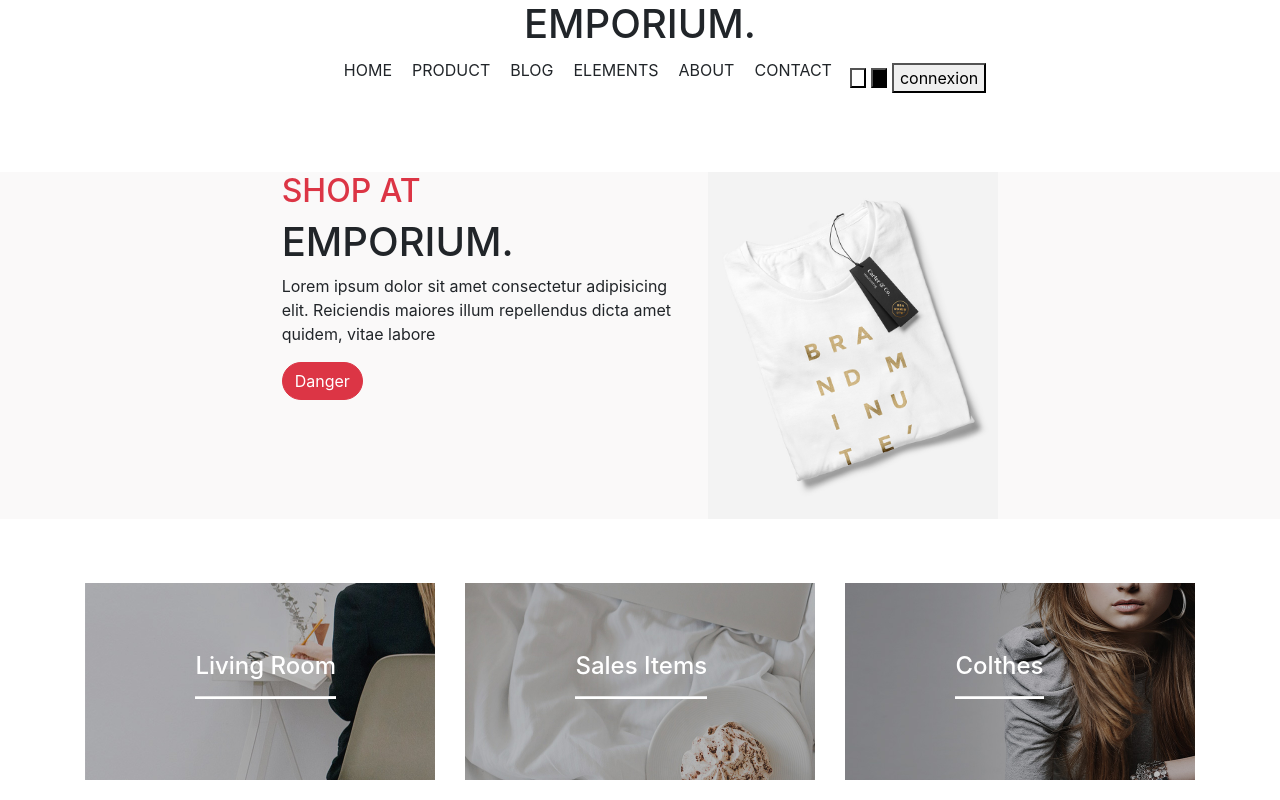
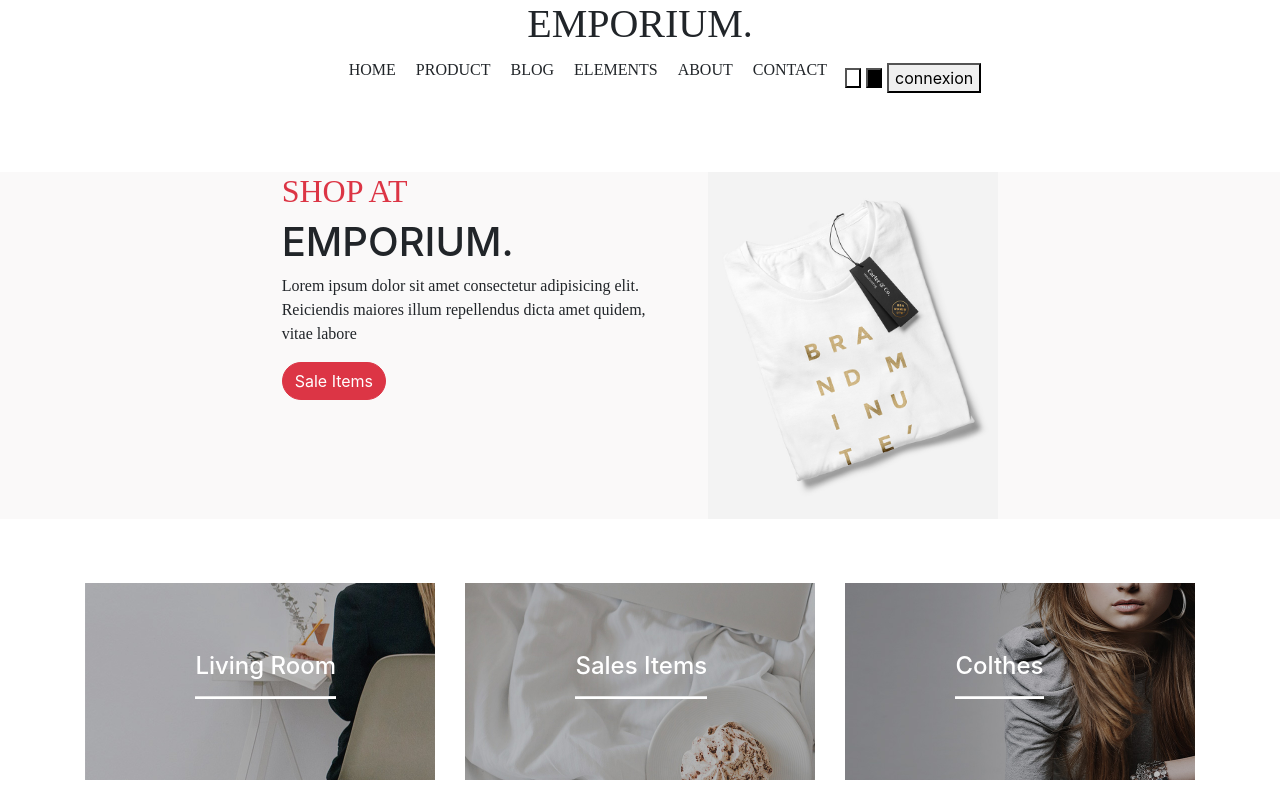
Before and after one commit to Zakariajuro/cs_emporium_js_16, a website with bundled scripts: page index.html in a window 1280 px wide. Shown: the top 800 px of the page. Built offline with nearby package versions, Linux system fonts and the light colour scheme; files whose address does not match are found by name.

Commit message:
correction-petit-detail

```diff
--- a/index.html
+++ b/index.html
@@ -39,6 +39,7 @@
             <button id="butBlanc"></button>
             <button id="butNoir"></button>
             <button id="connexion">connexion</button>
+            <!-- MON MODAL -->
             <div class="container">
                 <div class="row">
                     <div class="col-4 bg-transparent"></div>
@@ -85,7 +86,7 @@
                     <h2 class="text-danger">SHOP AT</h2>
                     <h1>EMPORIUM.</h1>
                     <p class="psect1">Lorem ipsum dolor sit amet consectetur adipisicing elit. Reiciendis maiores illum repellendus dicta amet quidem, vitae labore</p>
-                    <button type="button" class="btn btn-danger rounded-pill">Danger</button>
+                    <button type="button" class="btn btn-danger rounded-pill">Sale Items</button>
                 </div>
                 <div class="col-12 col-lg-3">
                     <img class="mw-100" src="./public/img/slider-1.jpg" alt="">
@@ -99,6 +100,7 @@
     <section class="section2">
         <div class="container">
             <div class="row">
+                <!-- LES 3 IMAGES AVEC ZOOM -->
                 <div class="divzoom col-12 col-md-6 col-lg-4 position-relative">
                     <img class="imgzoom mw-100" src="./public/img/services/service-1.jpg" alt="">
                     <div class="textImgs2 position-absolute">
--- /dev/null
+++ b/src/sass/modules/_global.sass
@@ -0,0 +1,10 @@
+body
+    // position: relative
+    overflow-x: hidden
+p
+    font-family: poppins
+h2
+    font-family: poppins
+
+h3
+    font-family: poppins
--- a/src/sass/modules/_header.sass
+++ b/src/sass/modules/_header.sass
@@ -1,6 +1,3 @@
-body
-    // position: relative
-    overflow-x: hidden
 header
     background-color: white
     z-index: 2
@@ -9,6 +6,7 @@ header
     top: 0
     h1
         text-align: center
+        font-family: poppins
     .nav
         display: flex
         justify-content: center
@@ -19,9 +17,12 @@ header
             list-style-type: none
             align-items: center
             .linav
+                font-family: poppins
                 display: flex
                 margin: 10px
                 align-items: center
+                a
+                    // text-decoration: none
             .linav:hover
                 color: red
 
--- a/src/sass/modules/_style.sass
+++ b/src/sass/modules/_style.sass
@@ -6,3 +6,4 @@
 @import ./_section5
 @import ./_section6
 @import ./_footer
+@import ./_global
```
Also changed, not shown: public/css/app.css, public/css/style.css, 1 other file.
